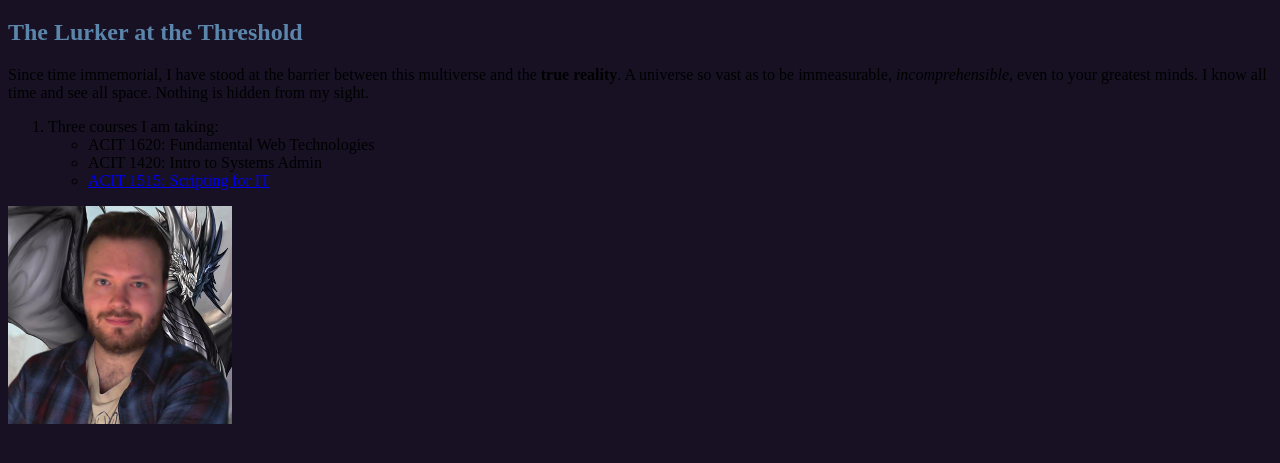
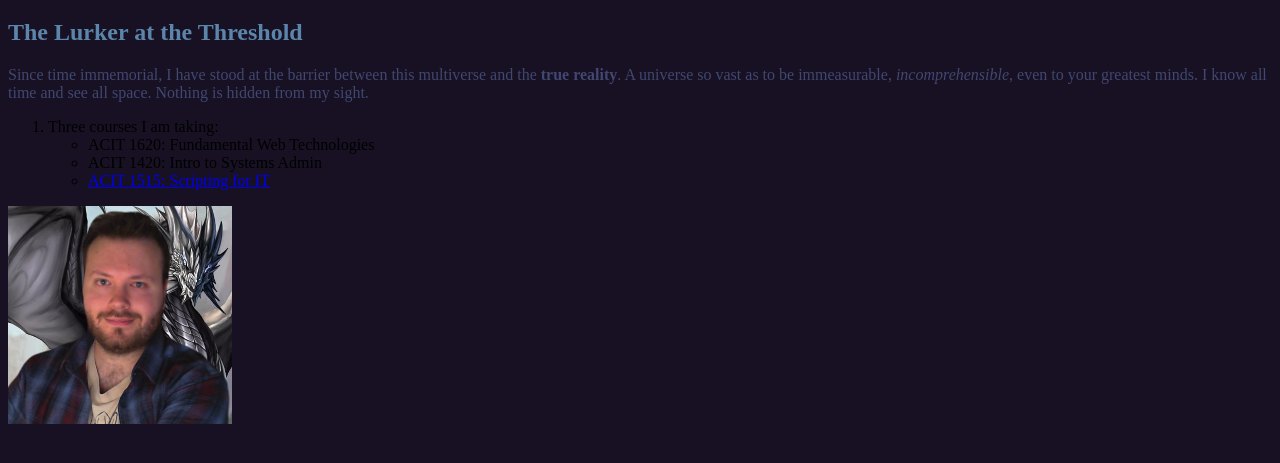
Before and after one commit to azhes/1620-personal-website, a plain HTML site: page index.html in a window 1280 px wide. Shown: the part 61-524 px from the top of the page. Drawn offline with Linux system fonts and the light colour scheme.

Commit message:
changes colour of paragraphs to purple nnavy #414770

```diff
--- a/CSS/styles.css
+++ b/CSS/styles.css
@@ -1,8 +1,13 @@
 * {
     background-color: #171123;
 }
+
 h1 {color: #F46036;
 
 }
+
 h2 {color: #5b85aa
 }
+
+p {color: #414770
+}
```
